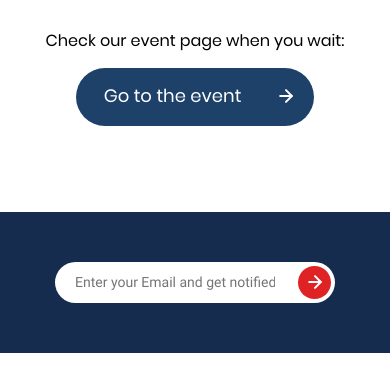
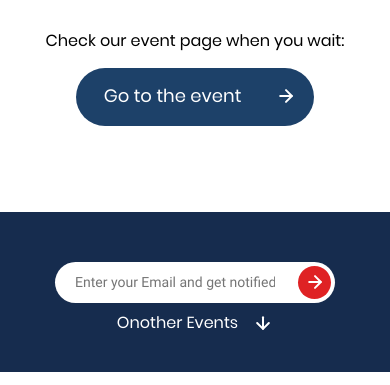
Before and after one commit to Djuslun/lead, a website built with webpack: page src/pages/main/main.html in a window 390 px wide. Shown: the part 459-844 px from the top of the page. Built offline with nearby package versions, Linux system fonts and the light colour scheme.

Commit message:
add link to events

```diff
--- a/src/modules/animate.js
+++ b/src/modules/animate.js
@@ -1,7 +1,7 @@
 const eventsTitle = document.querySelector('.events__title')
 
 window.addEventListener('scroll', () => {
-  if (eventsTitle.getBoundingClientRect().y < 180) {
+  if (eventsTitle.getBoundingClientRect().y < 500) {
     eventsTitle.classList.add('animate__animated', 'animate__fadeInDown')
   }
 })
--- a/src/pages/main/main.html
+++ b/src/pages/main/main.html
@@ -59,9 +59,10 @@
         <button class="form__button" type="submit"></button>
       </form>
     </div>
+    <a class="footer__link" href="#events">Onother Events</a>
   </footer>
 
-  <section class="events">
+  <section class="events" id="events">
     <h2 class="events__title title">All events</h2>
     <div class="event__acordion accordion">
       <div class="accordion__content">
--- a/src/style/_footer.scss
+++ b/src/style/_footer.scss
@@ -1,16 +1,38 @@
 .footer {
+  position: relative;
   background-color: #162C4E;
   margin-bottom: 110px;
+  min-height: 192px;
 
   &__form {
-    padding: 61px 0 72px;
-    height: 192px;
+    padding: 61px 0 0 0;
+  }
+
+  &__link {
+    display: flex;
+    align-items: center;
+    position: absolute;
+    top: 50%;
+    right: 100px;
+    color: #fff;
+    font-size: 20px;
+    line-height: 30px;
+    transform: translateY(-50%);
+
+    &::after {
+      content: '';
+      display: inline-block;
+      width: 20px;
+      height: 20px;
+      background: url('../img/arrow-right.svg') center/cover no-repeat;
+      transform: rotate(90deg);
+      margin-left: 15px;
+    }
   }
 }
 
 .form {
   position: relative;
-  background-color: #162C4E;
   width: 440px;
   margin: 0 auto;
 
@@ -28,7 +50,7 @@
     display: flex;
     justify-content: center;
     align-items: center;
-    top: 36%;
+    top: 57%;
     right: 8px;
     background-color: #DF2224;
     height: 43px;
@@ -47,18 +69,25 @@
 
 @media (max-width:1024px) {
   .footer {
+    min-height: 160px;
 
     &__form {
-      padding: 59px 0 60px;
-      height: 160px;
+      padding: 59px 0 0 0;
+      margin-bottom: 20px;
+    }
+
+    &__link {
+      justify-content: center;
+      position: relative;
+      top: 0;
+      right: 0;
+      font-size: 16px;
+      line-height: 24px;
     }
   }
 
   .form {
-    position: relative;
-    background-color: #162C4E;
     width: 360px;
-    margin: 0 auto;
 
     &__input {
       font-size: 14px;
@@ -67,7 +96,7 @@
     }
 
     &__button {
-      top: 39%;
+      top: 63%;
       right: 4px;
       background-color: #DF2224;
       height: 33px;
@@ -78,16 +107,15 @@
 
 @media (max-width:500px) {
   .footer {
+    height: 141px;
 
     &__form {
-      padding: 50px 0px;
-      height: 141px;
+      padding: 50px 0px 0 0;
     }
   }
 
   .form {
     width: 280px;
-    margin: 0 auto;
 
     &__input {
       font-size: 14px;
@@ -96,7 +124,7 @@
     }
 
     &__button {
-      top: 38%;
+      top: 59%;
       right: 4px;
       background-color: #DF2224;
       height: 33px;
--- a/src/style/_style.scss
+++ b/src/style/_style.scss
@@ -1,3 +1,7 @@
+* {
+  scroll-behavior: smooth;
+}
+
 body {
   padding-bottom: 50px;
   text-align: center;
@@ -57,11 +61,6 @@ body {
     }
   }
 
-  [class*="__container"] {
-    padding: 0 20px;
-    max-width: 460px;
-  }
-
   .page__header {
     margin-bottom: 165px;
   }
```
